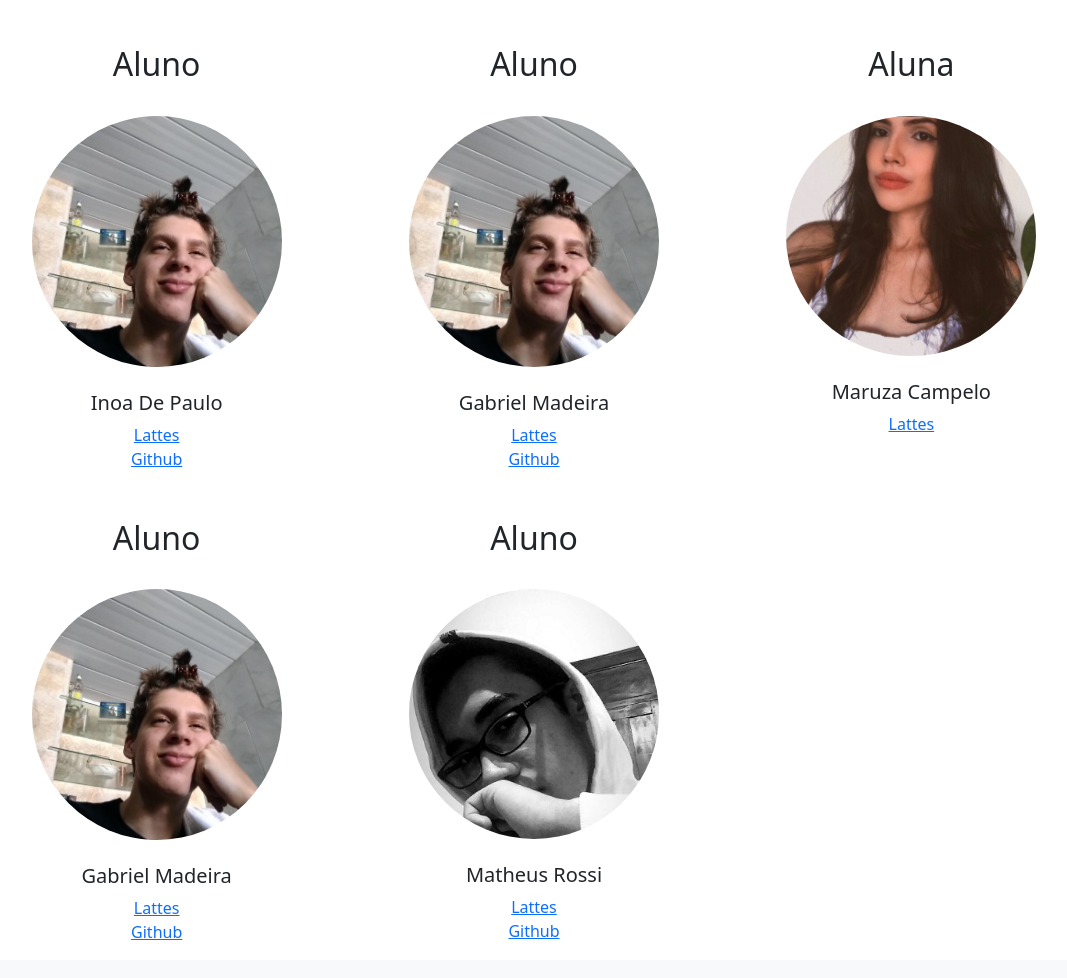
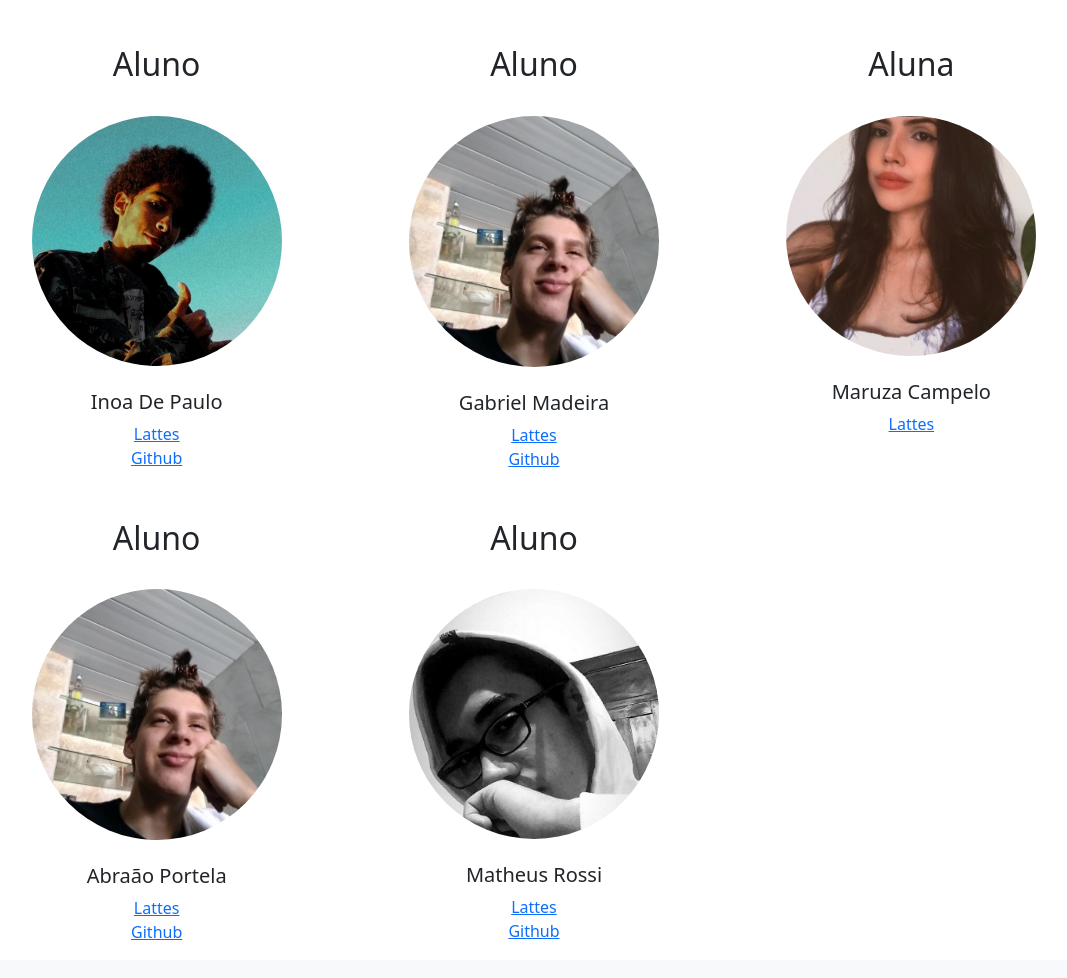
Before and after one commit to gmadeiradev/Domotica, a plain HTML site: page equipe.html in a window 1280 px wide. Shown: the part 748-1726 px from the top of the page, without its empty margins (106-1173 px from the left). Drawn offline with nearby package versions, Linux system fonts and the light colour scheme.

Commit message:
Foto de Inoa

```diff
--- a/equipe.html
+++ b/equipe.html
@@ -82,7 +82,7 @@
                 <div class="col-md-4"><br><br>
                     <h2>Aluno</h2><br>
                     <div>
-                        <img class="rounded-circle" src="./img/Augusto.jpg" alt="Automação" width="250px">
+                        <img class="rounded-circle" src="./img/Inoa.jpg" alt="Automação" width="250px">
                     </div><br>
                     <h5>Inoa De Paulo</h5>
                     <a href="http://lattes.cnpq.br/9401321942966970">Lattes</a><br>
@@ -110,7 +110,7 @@
                     <div>
                         <img class="rounded-circle" src="./img/Augusto.jpg" alt="Automação" width="250px">
                     </div><br>
-                    <h5>Gabriel Madeira</h5>
+                    <h5>Abraão Portela</h5>
                     <a href="http://lattes.cnpq.br/4934566316779611">Lattes</a><br>
                     <a href="https://www.linkedin.com/in/gmadeiradev/">Github</a>
                 </div>
```
Also changed, not shown: img/Inoa.jpg (added).
